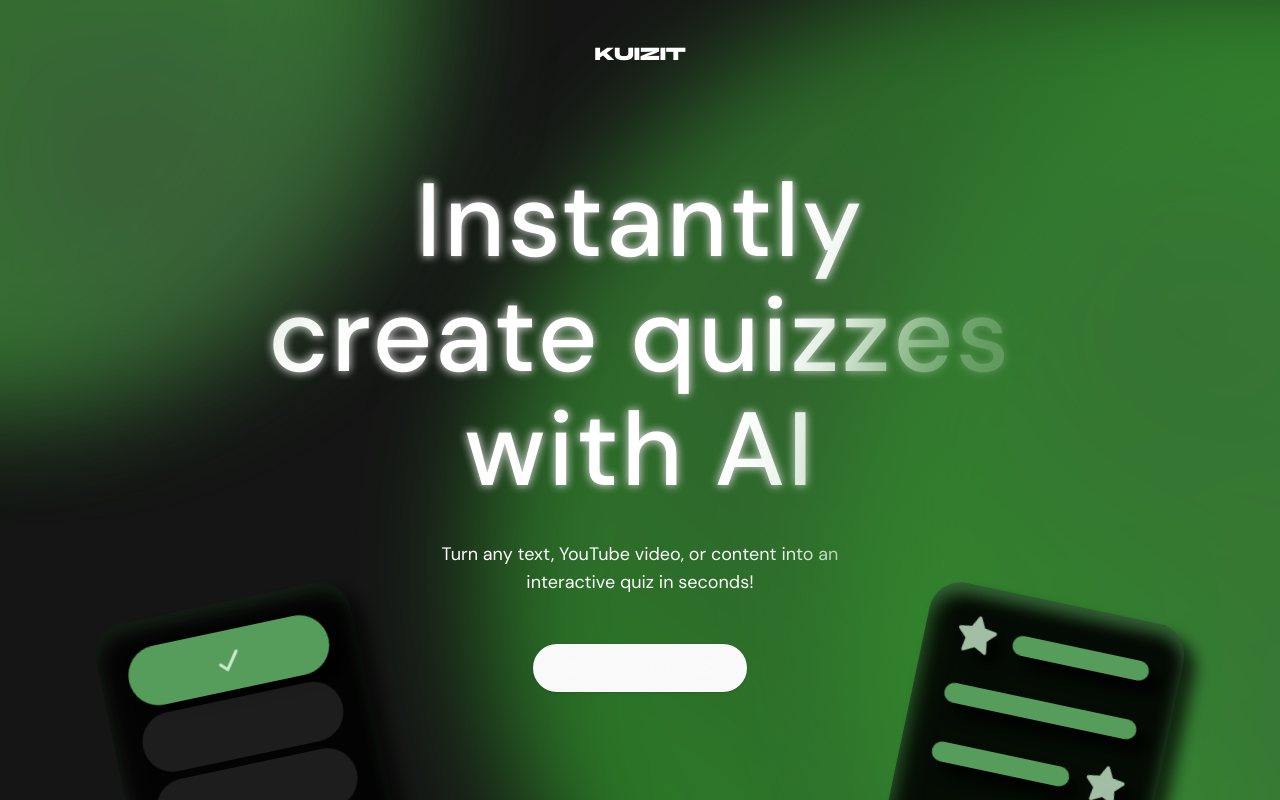
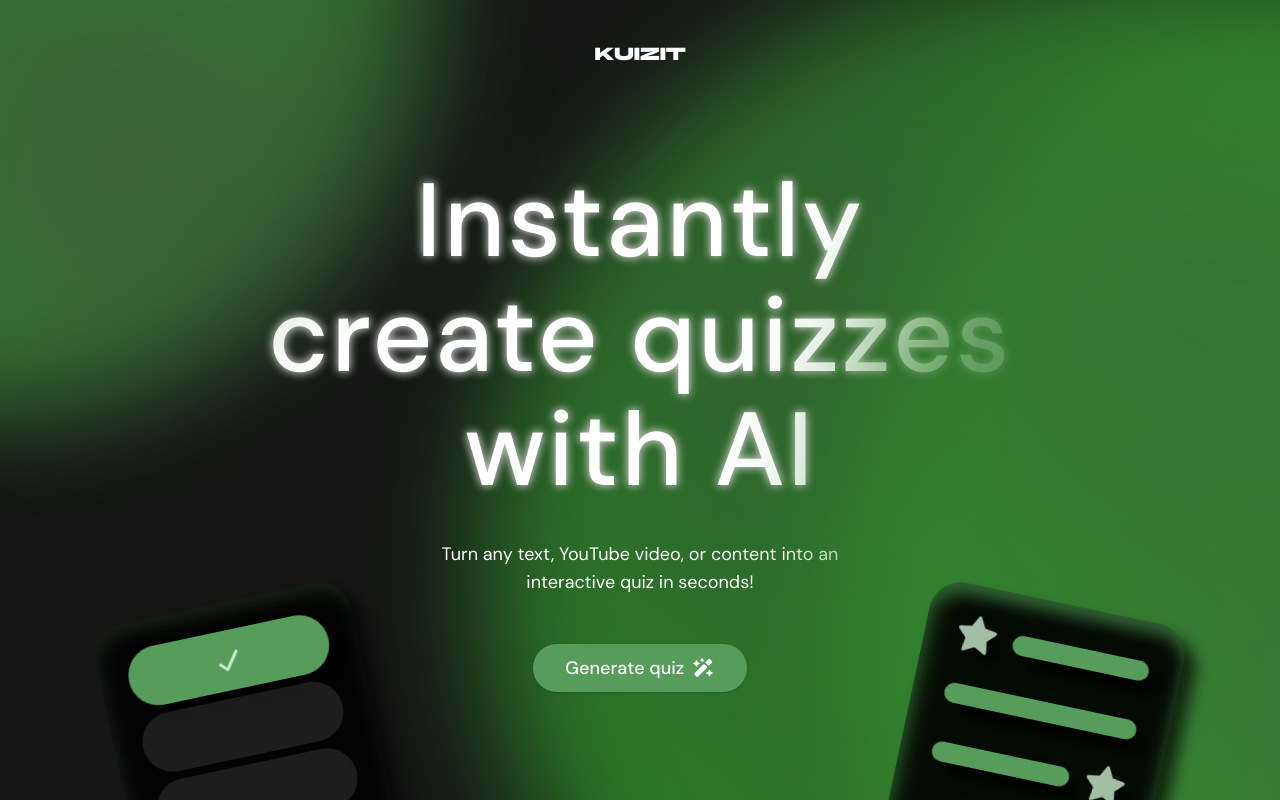
Before and after one commit to BenjaminFrias/Kuizit, a React (Vite) app in the folder client/: page / in a window 1280 px wide. Built offline with nearby package versions, Linux system fonts and the light colour scheme; no server answers.

Commit message:
fix(button): Remove conflicting CSS rule in index.css

```diff
--- a/client/src/index.css
+++ b/client/src/index.css
@@ -143,19 +143,6 @@ button:focus-visible {
 	outline: 4px auto -webkit-focus-ring-color;
 }
 
-@media (prefers-color-scheme: light) {
-	:root {
-		color: #213547;
-		background-color: #ffffff;
-	}
-	a:hover {
-		color: gray;
-	}
-	button {
-		background-color: #f9f9f9;
-	}
-}
-
 @theme inline {
 	--radius-sm: calc(var(--radius) - 4px);
 	--radius-md: calc(var(--radius) - 2px);
```
